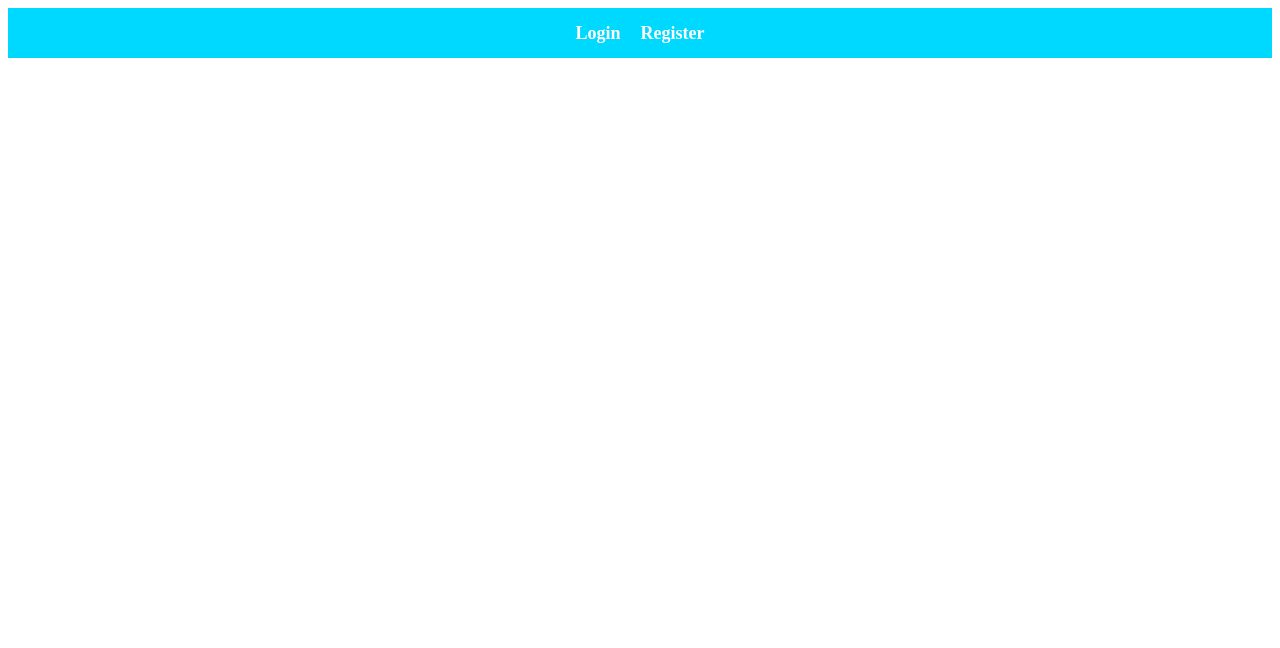
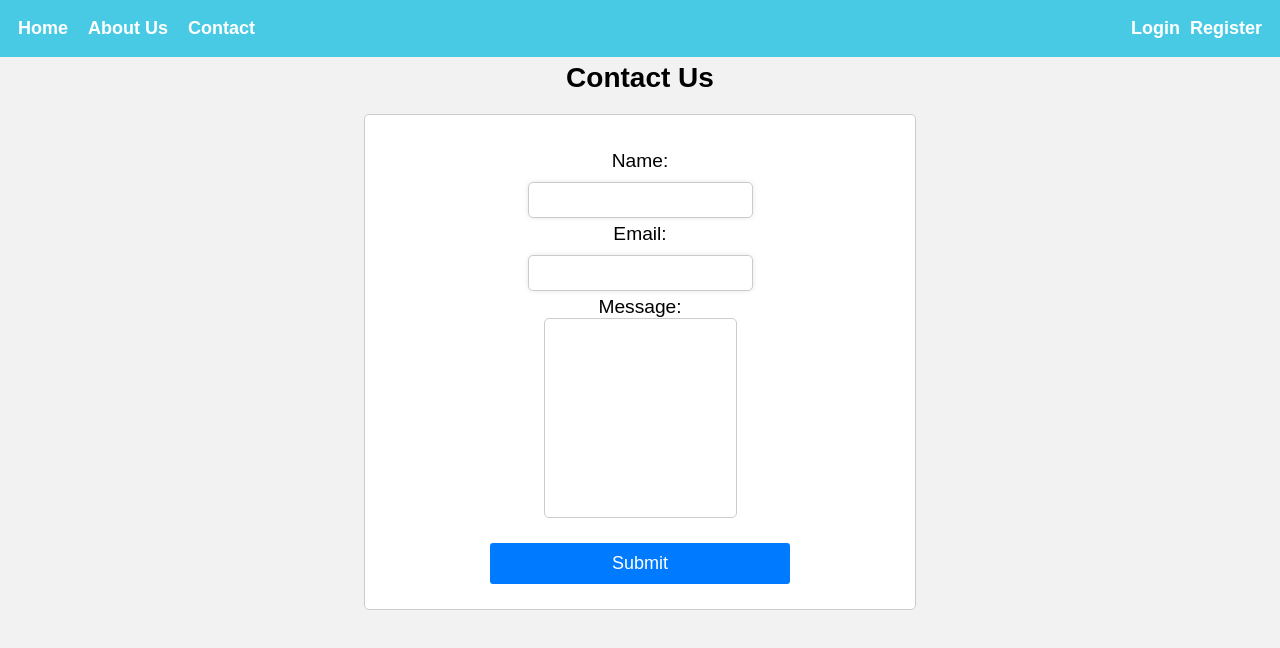
Before and after one commit to leoUr04/FYP, a React (Create React App) app: page /Contact in a window 1280 px wide. Before the commit this address had no page. Shown: the top 648 px of the page. Built offline with nearby package versions, Linux system fonts and the light colour scheme.

Commit message:
Second Comit

```diff
--- a/src/App.js
+++ b/src/App.js
@@ -3,6 +3,8 @@ import { Route, Routes } from 'react-router-dom';
 import Navbar from './Component/Navbar';
 import Login from './Component/Login';
 import Register from './Component/Register';
+import Contact from './Component/Contact';
+import AboutUs from "./Component/AboutUs";
 
 function App() {
   return (
@@ -11,6 +13,8 @@ function App() {
       <Routes>
       <Route path="/Login" element={Login()} />
       <Route path="/Register" element={Register()} />
+      <Route path="/Contact" element={Contact()} />
+      <Route path="/AboutUs" element={AboutUs()} />
       </Routes>
     </div>
   );
--- /dev/null
+++ b/src/Component/AboutUs.css
@@ -0,0 +1,20 @@
+.about-container {
+    display: flex;
+    flex-direction: column;
+    align-items: center;
+    justify-content: center;
+    margin: 50px auto;
+    max-width: 800px;
+  }
+
+  h1 {
+    font-size: 36px;
+    margin-bottom: 20px;
+  }
+
+  p {
+    font-size: 18px;
+    line-height: 1.5;
+    text-align: justify;
+    margin-bottom: 20px;
+  }
--- /dev/null
+++ b/src/Component/AboutUs.js
@@ -0,0 +1,24 @@
+import React from "react";
+import "./AboutUs.css";
+
+function AboutUs() {
+  return (
+    <div className="about-container">
+      <h1>About Us</h1>
+      <p>
+        We are a real estate management system that specializes in helping property owners manage their properties efficiently.
+      </p>
+      <p>
+        Our team of experienced professionals is dedicated to providing the highest quality service and support to our clients.
+      </p>
+      <p>
+        We offer a range of services including property management, tenant screening, and maintenance services.
+      </p>
+      <p>
+        Our mission is to help property owners achieve their goals by providing them with the tools and resources they need to succeed.
+      </p>
+    </div>
+  );
+}
+
+export default AboutUs;
--- /dev/null
+++ b/src/Component/Contact.css
@@ -0,0 +1,39 @@
+body {
+    font-family: sans-serif;
+    background-color: #f2f2f2;
+    padding: 10px;
+  }
+
+  form {
+    max-width: 500px;
+    margin: 0 auto;
+    padding: 25px;
+    background-color: #ffffff;
+    border-radius: 5px;
+    border: 1px solid #ccc;
+  }
+
+  input, textarea {
+    width: 100%;
+    padding: 8px;
+    box-sizing: border-box;
+    border: 1px solid #ccc;
+    border-radius: 5px;
+  }
+
+  textarea {
+    height: 200px;
+    resize: none;
+  }
+
+  .btn {
+    width: 100%;
+    background-color: #008CBA;
+    color: white;
+    padding: 10px;
+    margin-top: 10px;
+    border-radius: 5px;
+    border: none;
+    font-size: 18px;
+    cursor: pointer;
+  }
--- /dev/null
+++ b/src/Component/Contact.js
@@ -0,0 +1,52 @@
+import { useState } from 'react';
+import './Contact.css';
+
+function Contact() {
+  const [name, setName] = useState('');
+  const [email, setEmail] = useState('');
+  const [message, setMessage] = useState('');
+
+  function handleNameChange(event) {
+    setName(event.target.value);
+  }
+
+  function handleEmailChange(event) {
+    setEmail(event.target.value);
+  }
+
+  function handleMessageChange(event) {
+    setMessage(event.target.value);
+  }
+
+  function handleSubmit(event) {
+    event.preventDefault();
+    console.log(`Submitting contact form with name: ${name}, email: ${email}, and message: ${message}`);
+    // TODO: Handle submitting form data to server here
+    setName('');
+    setEmail('');
+    setMessage('');
+  }
+
+  return (
+    <div>
+      <h2>Contact Us</h2>
+      <form onSubmit={handleSubmit}>
+        <label>
+          Name:
+          <input type="text" value={name} onChange={handleNameChange} />
+        </label>
+        <label>
+          Email:
+          <input type="email" value={email} onChange={handleEmailChange} />
+        </label>
+        <label>
+          Message:
+          <textarea value={message} onChange={handleMessageChange} />
+        </label>
+        <button type="submit">Submit</button>
+      </form>
+    </div>
+  );
+}
+
+export default Contact;
--- a/src/Component/Login.js
+++ b/src/Component/Login.js
@@ -1,12 +1,13 @@
 import React, { useState } from 'react';
 import './Login.css';
+import { Link } from 'react-router-dom';
 
 function Login() {
-  const [username, setUsername] = useState('');
+  const [Email, setEmail] = useState('');
   const [password, setPassword] = useState('');
 
   const handleUsernameChange = (event) => {
-    setUsername(event.target.value);
+    setEmail(event.target.value);
   };
 
   const handlePasswordChange = (event) => {
@@ -15,7 +16,7 @@ function Login() {
 
   const handleSubmit = (e) => {
       e.preventDefault();
-      console.log(`Username: ${username}`);
+      console.log(`Email: ${Email}`);
       console.log(`Password: ${password}`);
   };
 
@@ -24,11 +25,11 @@ function Login() {
       <h2>Login</h2>
       <form onSubmit={handleSubmit}>
         <div>
-          <label htmlFor="username">Username:</label>
+          <label htmlFor="Email">Email:</label>
           <input
-            type="text"
-            id="username"
-            value={username}
+            type="Email"
+            id="Email"
+            value={Email}
             onChange={handleUsernameChange}
           />
         </div>
@@ -42,6 +43,7 @@ function Login() {
           />
         </div>
         <button type="submit">Login</button>
+        <p>New to?</p><Link to="/Register">Register</Link>
       </form>
     </div>
   );
--- a/src/Component/Navbar.css
+++ b/src/Component/Navbar.css
@@ -1,29 +1,48 @@
 nav {
-    background-color: #00d9ff;
-    height: 50px;
+  display: flex;
+  justify-content: space-between;
+  align-items: center;
+  background-color: #48CAE4;
+  color: #fff;
+  padding: 18px;
+  margin: -18px;
 }
 
-  ul {
-    list-style: none;
-    margin: 0;
-    padding: 0;
+nav div.main {
   display: flex;
-    justify-content: center;
   align-items: center;
-    height: 100%;
 }
 
-  li {
-    margin: 0 10px;
+nav li {
+  list-style: none;
+  margin-right: 20px;
 }
 
-  li a {
+nav li:last-child {
+  margin-right: 0;
+}
+
+nav a {
   color: #fff;
   text-decoration: none;
+  font-weight: bold;
   font-size: 18px;
-    font-weight: bold;
 }
 
-  li a:hover {
-    text-decoration: underline;
+nav div.login-register {
+  display: flex;
+  align-items: center;
 }
+
+nav div.login-register li {
+  margin-right: 10px;
+}
+
+nav div.login-register li:last-child {
+  margin-right: 0;
+}
+
+nav a:hover {
+  color: #023E8A;
+  transition: color 0.2s ease-in-out;
+}
--- a/src/Component/Navbar.js
+++ b/src/Component/Navbar.js
@@ -5,14 +5,25 @@ import './Navbar.css';
 function Navbar() {
   return (
     <nav>
-      <ul>
+      <div className='main'>
+      <li>
+          <Link to="/Home">Home</Link>
+        </li>
+        <li>
+          <Link to="/AboutUs">About Us</Link>
+        </li>
+        <li>
+          <Link to="/Contact">Contact</Link>
+        </li>
+        </div>
+        <div className='login-register'>
         <li>
           <Link to="/Login">Login</Link>
         </li>
         <li>
           <Link to="/Register">Register</Link>
         </li>
-      </ul>
+      </div>
     </nav>
   );
 }
--- a/src/Component/Register.css
+++ b/src/Component/Register.css
@@ -34,7 +34,7 @@
     margin-top: 10px;
     width: 300px;
     max-width: 100%;
-    margin-bottom: 1px;
+    margin-bottom: -10px;
   }
 
   button {
--- a/src/Component/Register.js
+++ b/src/Component/Register.js
@@ -1,16 +1,19 @@
 import React, { useState } from 'react';
 import './Register.css'
+import { Link } from 'react-router-dom';
 
 function Register() {
-  const [username, setUsername] = useState('');
+  const [FullName, setFullName] = useState('');
   const [email, setEmail] = useState('');
+  const [MobileNumber, setMobileNumber] = useState('');
   const [password, setPassword] = useState('');
   const [confirmPassword, setConfirmPassword] = useState('');
 
   const handleSubmit = (e) => {
     e.preventDefault();
-    console.log(`Username: ${username}`);
+    console.log(`FullName: ${FullName}`);
     console.log(`Email: ${email}`);
+    console.log(`MobileNumber: ${MobileNumber}`);
     console.log(`Password: ${password}`);
     console.log(`Confirm Password: ${confirmPassword}`);
   };
@@ -20,13 +23,18 @@ function Register() {
       <h1>Register</h1>
       <form onSubmit={handleSubmit}>
         <label>
-          Username:
-          <input type="text" value={username} onChange={(e) => setUsername(e.target.value)} />
+          Full Name:
+          <input type="text" value={FullName} onChange={(e) => setFullName(e.target.value)} />
         </label>
         <br />
         <label>
           Email:
           <input type="email" value={email} onChange={(e) => setEmail(e.target.value)} />
+        </label>
+        <br />
+        <label>
+          Mobile Number:
+          <input type="tel" value={MobileNumber} onChange={(e) => setMobileNumber(e.target.value)} />
         </label>
         <br />
         <label>
@@ -40,6 +48,7 @@ function Register() {
         </label>
         <br />
         <button type="submit">Register</button>
+        <p>Already a Member?</p><Link to="/Login">Login</Link>
       </form>
     </div>
   );
```
Lines whose indentation alone changed are shown as unchanged.
